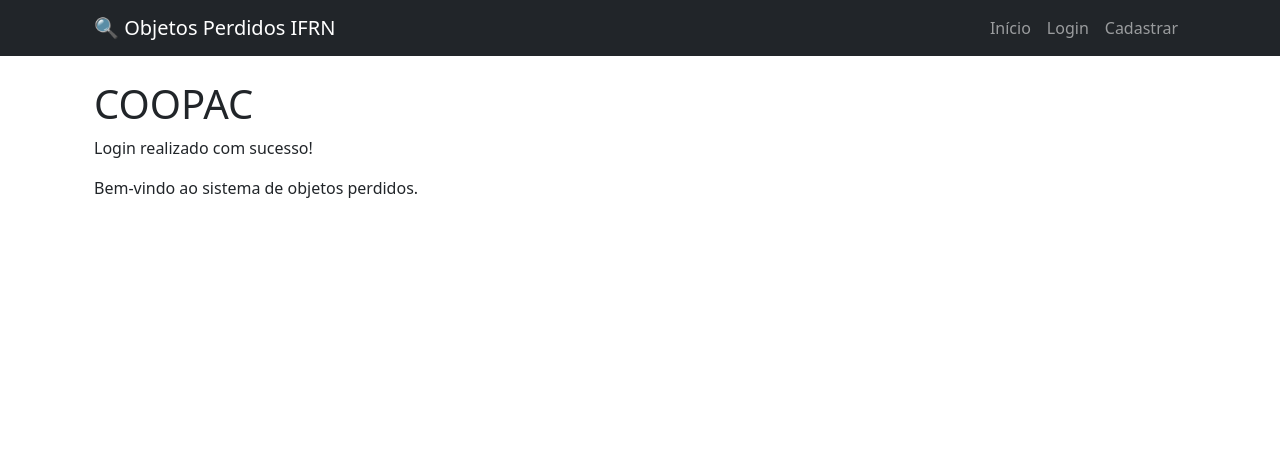
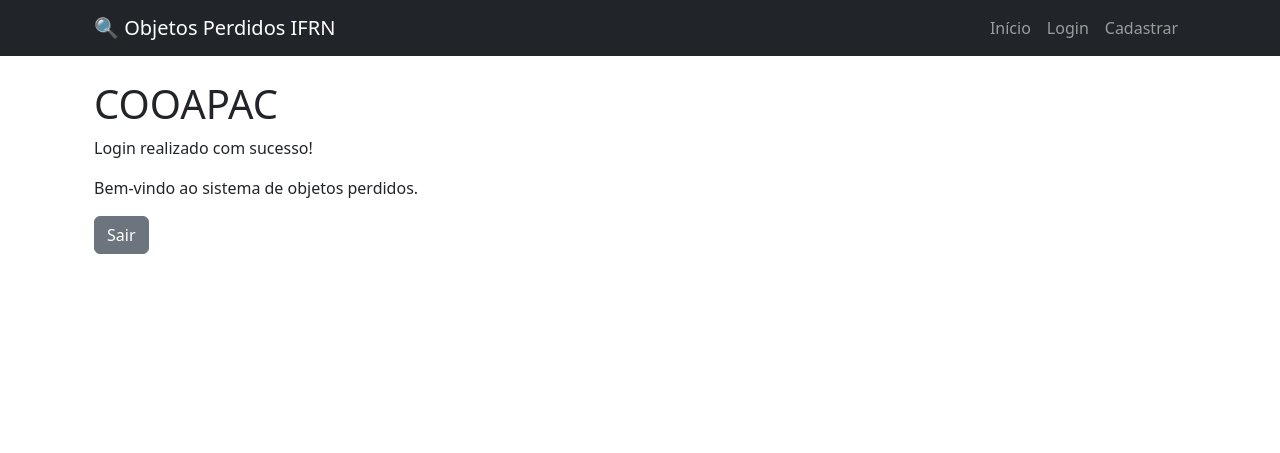
Before and after one commit to giovanna153/Sistema-Objetos-Perdidos-IFRNCM, a Flask app: page /dashboard in a window 1280 px wide. Shown: the top 453 px of the page. Run offline with Flask 3, Linux system fonts and the light colour scheme; the visitor is signed in with stand-in values (Sample User, id 1); some libraries are stand-ins or nearby versions.

Commit message:
adicionando botão do logout
adicionando botão do logout

```diff
--- a/app/routes.py
+++ b/app/routes.py
@@ -31,16 +31,16 @@ def login():
 
     return render_template('login.html', form=form)
 
-
 @app.route("/logout")
 @login_required
 def logout():
-
-    logout_user()
-
-    flash("Logout realizado com sucesso!", "success")
-
-    return redirect(url_for("index"))
+    try:
+        logout_user()
+        flash("Logout realizado com sucesso!", "success")
+        return redirect(url_for("index"))
+    except Exception:
+        flash("Ocorreu um erro ao fazer logout. Tente novamente.", "error")
+        return redirect(url_for("dashboard"))
 
 
 @app.route("/dashboard")
--- a/app/templates/dashboard.html
+++ b/app/templates/dashboard.html
@@ -2,13 +2,14 @@
 
 {% block content %}
 
-<h1>COOPAC</h1>
+<h1>COOAPAC</h1>
 
 <p>Login realizado com sucesso!</p>
 
 <p>Bem-vindo ao sistema de objetos perdidos.</p>
 
+<a href="{{ url_for('logout') }}" class="btn btn-secondary">
+    Sair
+</a>
+
 {% endblock %}
-
-#a página que o responsável vê depois de fazer login.
-# talvez seja interessante colocar um botão para o responsável cadastrar um objeto perdido, e outro botão para ver os objetos perdidos cadastrados.
```
